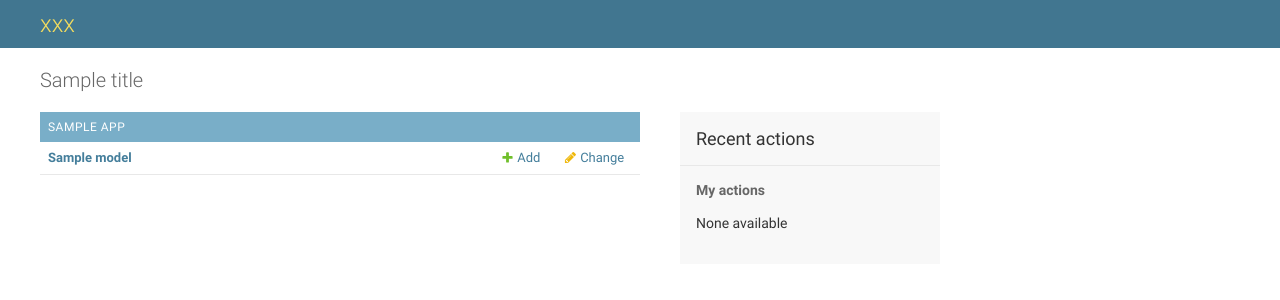
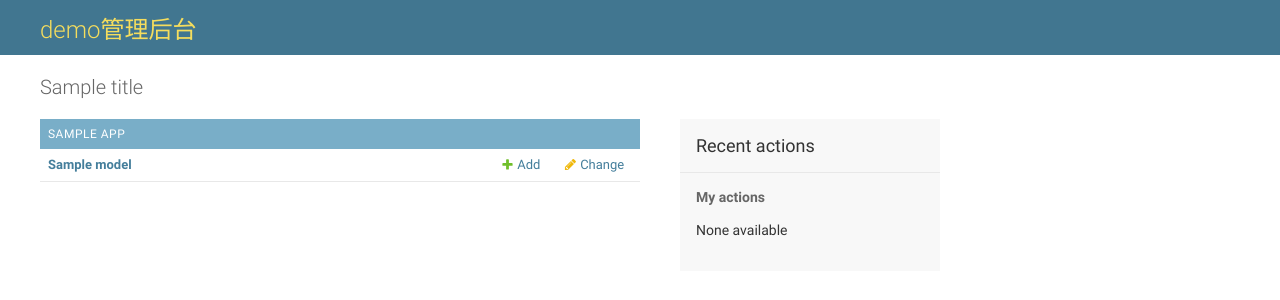
Before and after one commit to yxzuestc/DjangoProject, a Django app: template templates/admin/index.html in a window 1280 px wide. Shown: the top 300 px of the page. Run offline with Django 3.2, Linux system fonts and the light colour scheme; data comes from the database, SQL or seed files in the repository; the template is opened without the code that fills it: most values are stand-ins (such as "Sample title", 1, 10 or a date in 2020).

Commit message:
完成第二部分练习。

```diff
--- a/templates/admin/base_site.html
+++ b/templates/admin/base_site.html
@@ -3,7 +3,7 @@
 {% block title %}{{ title }} | {{ site_title|default:_('Django site admin') }}{% endblock %}
 
 {% block branding %}
-<h1 id="site-name"><a href="{% url 'admin:index' %}">{{ site_header|default:_('xxx') }}</a></h1>
+<h1 id="site-name"><a href="{% url 'admin:index' %}">demo管理后台</a></h1>
 {% endblock %}
 
 {% block nav-global %}{% endblock %}
```
